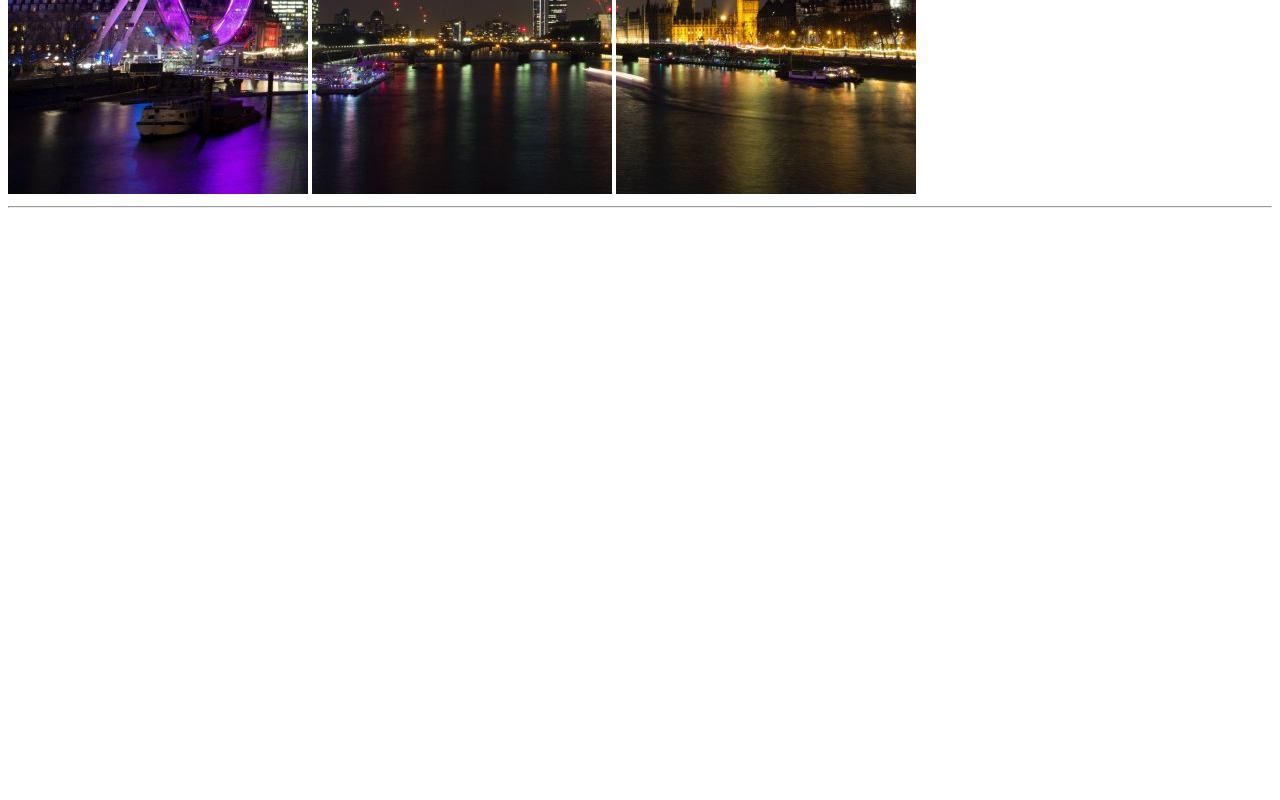
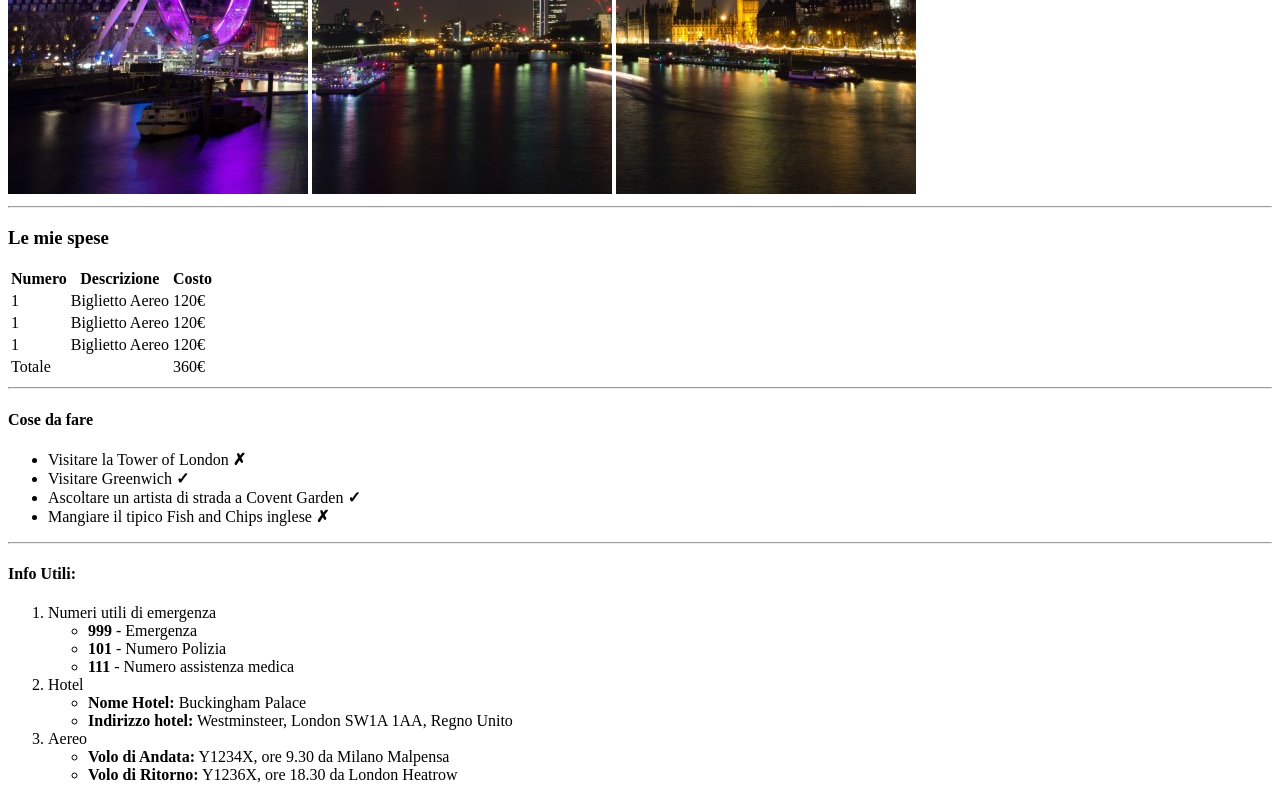
Before and after one commit to SaraDonzellini/html-london-trip, a plain HTML site: page index.html in a window 1280 px wide. Shown: the part 486-1286 px from the top of the page. Before the commit the page ends 800 px from the top, so only its background shows below. Drawn offline with Linux system fonts and the light colour scheme.

Commit message:
Main section implemented

```diff
--- a/index.html
+++ b/index.html
@@ -15,7 +15,96 @@
     <hr>
   </header>
   <main>
-
+    <section>
+      <h3>Le mie spese</h3>
+      <table>
+        <tr>
+          <th>Numero</th>
+          <th>Descrizione</th>
+          <th>Costo</th>
+        </tr>
+        <tr>
+          <td>1</td>
+          <td>Biglietto Aereo</td>
+          <td>120€</td>
+        </tr>
+        <tr>
+          <td>1</td>
+          <td>Biglietto Aereo</td>
+          <td>120€</td>
+        </tr>
+        <tr>
+          <td>1</td>
+          <td>Biglietto Aereo</td>
+          <td>120€</td>
+        </tr>
+        <tr>
+          <td>Totale</td>
+          <td></td>
+          <td>360€</td>
+        </tr>
+      </table>
+      <hr>
+    </section>
+    <section>
+      <h4>Cose da fare</h4>
+      <ul>
+        <li>
+          Visitare la Tower of London <strong>&cross;</strong>
+        </li>
+        <li>
+          Visitare Greenwich <strong>&check;</strong>
+        </li>
+        <li>
+          Ascoltare un artista di strada a Covent Garden <strong>&check;</strong>
+        </li>
+        <li>
+          Mangiare il tipico Fish and Chips inglese <strong>&cross;</strong>
+        </li>
+      </ul>
+      <hr>
+    </section>
+    <footer>
+      <h4>Info Utili:</h4>
+      <ol>
+        <li>
+          Numeri utili di emergenza
+          <ul>
+            <li>
+              <strong>999</strong> - Emergenza
+            </li>
+            <li>
+              <strong>101</strong> - Numero Polizia
+            </li>
+            <li>
+              <strong>111</strong> - Numero assistenza medica
+            </li>
+          </ul>
+        </li>
+        <li>
+          Hotel
+          <ul>
+            <li>
+              <strong>Nome Hotel:</strong> Buckingham Palace
+            </li>
+            <li>
+              <strong>Indirizzo hotel:</strong> Westminsteer, London SW1A 1AA, Regno Unito
+            </li>
+          </ul>
+        </li>
+        <li>
+          Aereo
+          <ul>
+            <li>
+              <strong>Volo di Andata:</strong> Y1234X, ore 9.30 da Milano Malpensa
+            </li>
+            <li>
+              <strong>Volo di Ritorno:</strong> Y1236X, ore 18.30 da London Heatrow
+            </li>
+          </ul>
+        </li>
+      </ol>
+    </footer>
   </main>
   <footer>
 
```
